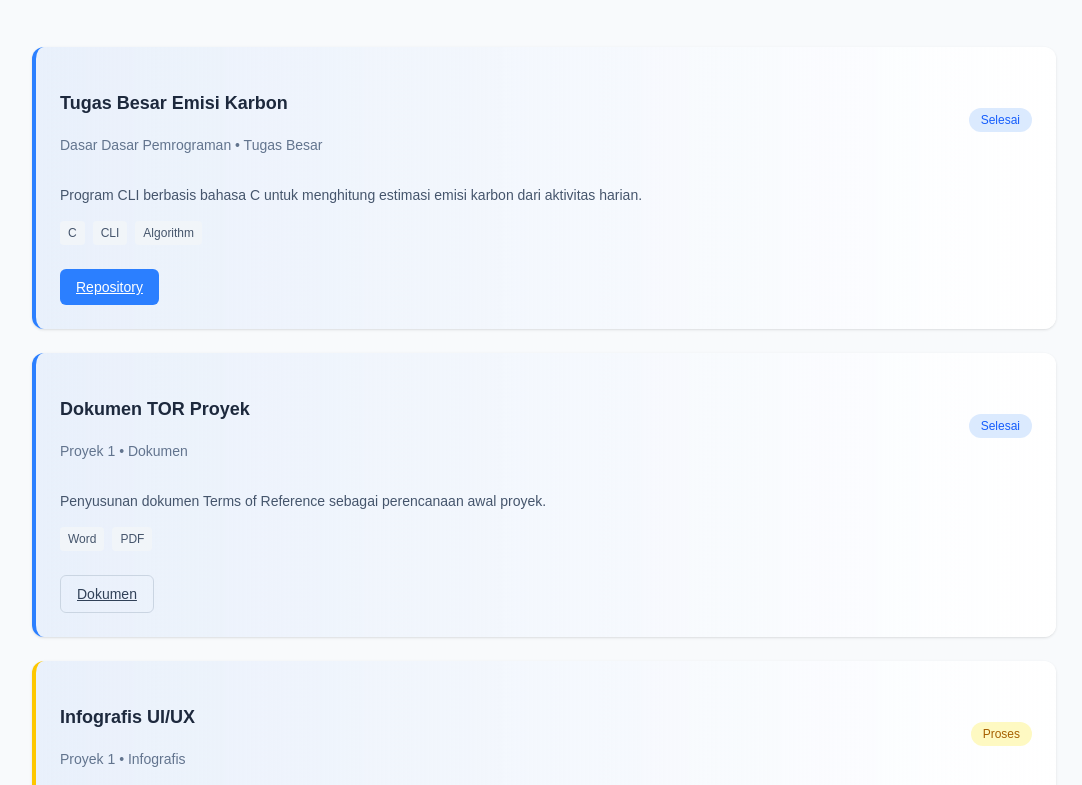
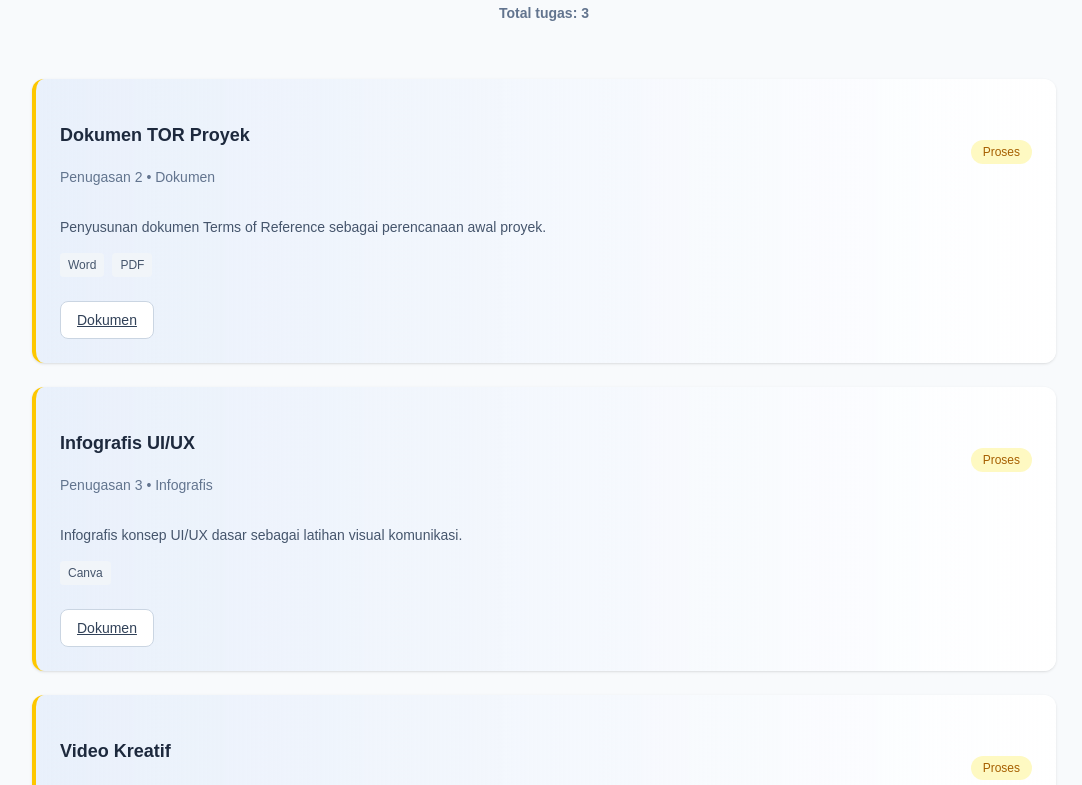
Before and after one commit to fironsahuleka2007-art/portfolio-vue, a Vue app: page / in a window 1280 px wide. Shown: the part 2800-3585 px from the top of the page, without its empty margins (96-1178 px from the left). Built offline with nearby package versions, Linux system fonts and the light colour scheme.

Commit message:
update assignment

```diff
--- a/src/components/Assignments.vue
+++ b/src/components/Assignments.vue
@@ -5,6 +5,9 @@
     <div class="text-center mb-14">
         <h1 class="text-4xl font-bold mb-3 text-slate-800">
         Assignments
+        <p class="text-sm text-slate-500 mt-3">
+        Total tugas: {{ assignments.length }}
+        </p>
         </h1>
     </div>
 
@@ -65,9 +68,9 @@
     v-if="item.repo"
     :href="item.repo"
     target="_blank"
-            class="px-4 py-2 text-sm rounded-md
-                    bg-blue-500 text-white
-                    hover:bg-blue-600 transition"
+    class="px-4 py-2 text-sm rounded-lg
+        bg-blue-600 text-white
+        hover:bg-blue-700 transition"
 >
     Repository
 </a>
@@ -76,14 +79,13 @@
     v-if="item.doc"
     :href="item.doc"
     target="_blank"
-            class="px-4 py-2 text-sm rounded-md
-                    border border-slate-300
+    class="px-4 py-2 text-sm rounded-lg
+        bg-white border border-slate-300
         text-slate-700
         hover:bg-slate-100 transition"
 >
     Dokumen
 </a>
-
 </div>
         </div>
     </div>
@@ -95,31 +97,31 @@
 <script setup>
 const assignments = [
 {
-    title: "Tugas Besar Emisi Karbon",
-    course: "Dasar Dasar Pemrograman",
-    type: "Tugas Besar",
-    desc: "Program CLI berbasis bahasa C untuk menghitung estimasi emisi karbon dari aktivitas harian.",
-    tools: ["C", "CLI", "Algorithm"],
-    status: "Selesai",
-    repo: "https://github.com/fironsahuleka2007-art/tugasbesarsem1ddp",
-    doc: null,
-},
-{
     title: "Dokumen TOR Proyek",
-    course: "Proyek 1",
+    course: "Penugasan 2",
     type: "Dokumen",
     desc: "Penyusunan dokumen Terms of Reference sebagai perencanaan awal proyek.",
     tools: ["Word", "PDF"],
-    status: "Selesai",
+    status: "Proses",
     repo: null,
     doc: "#",
 },
 {
     title: "Infografis UI/UX",
-    course: "Proyek 1",
+    course: "Penugasan 3",
     type: "Infografis",
     desc: "Infografis konsep UI/UX dasar sebagai latihan visual komunikasi.",
-    tools: ["Figma", "Design"],
+    tools: ["Canva"],
+    status: "Proses",
+    repo: null,
+    doc: "#",
+},
+{
+    title: "Video Kreatif",
+    course: "Penugasan 4",
+    type: "Video Kreatif",
+    desc: "Pembuatan video kreatif untuk menunjukkan kemampuan desain dan komunikasi visual.",
+    tools: ["Capcut"],
     status: "Proses",
     repo: null,
     doc: "#",
```
Lines whose indentation alone changed are shown as unchanged.
